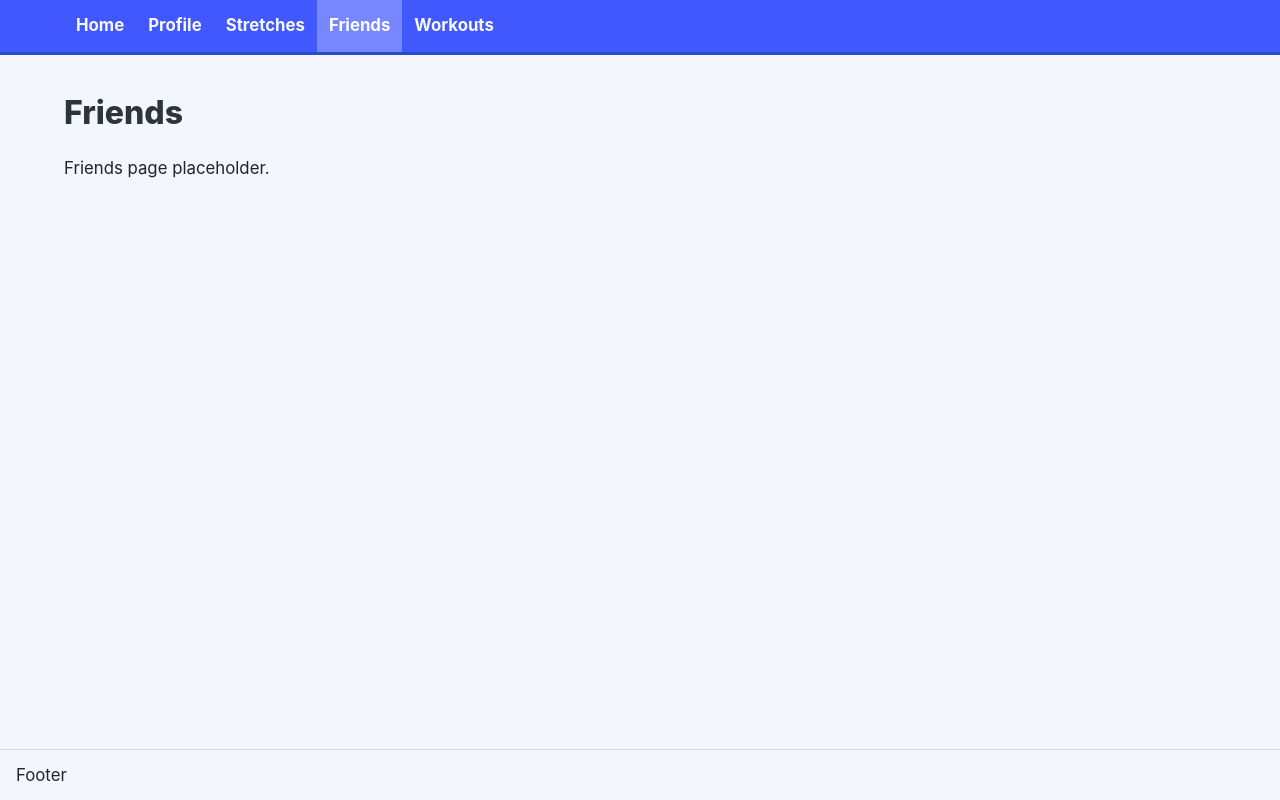
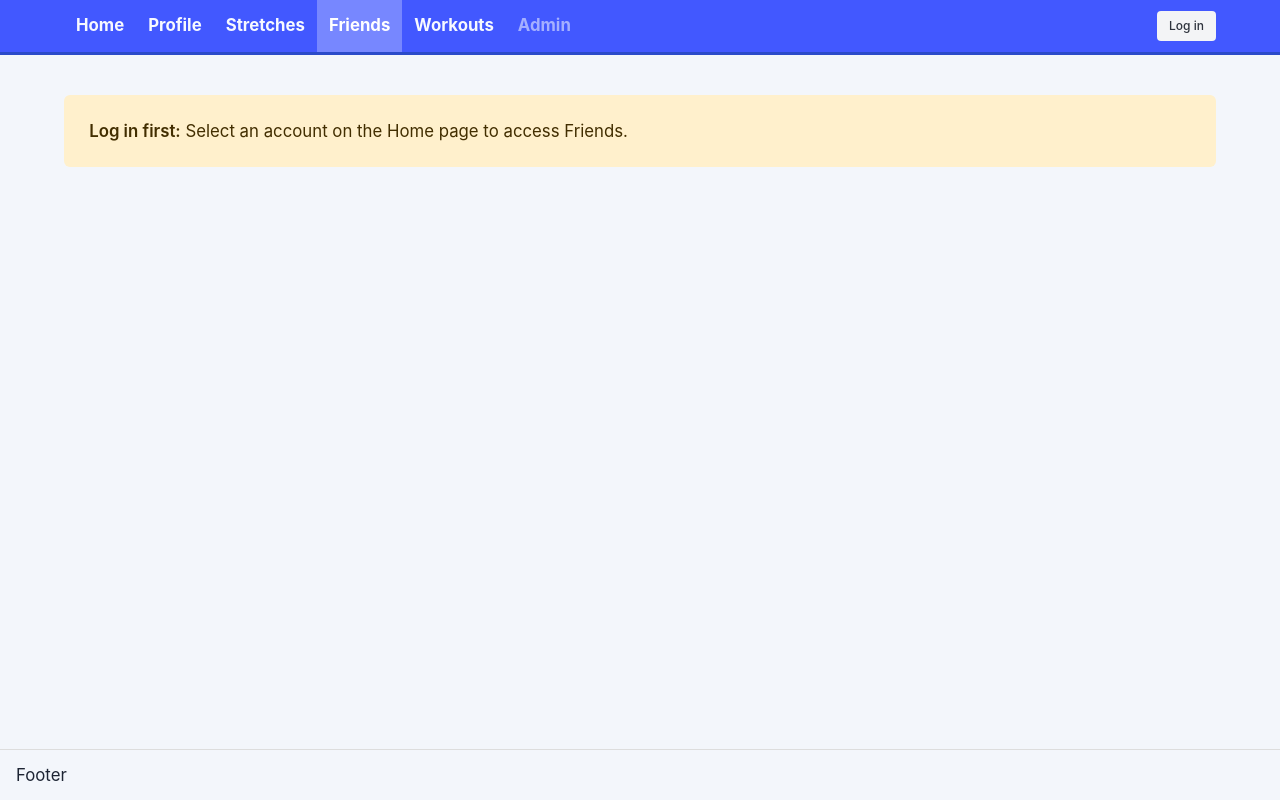
Before and after one commit to ShahidHKhan/FinalProject-CPS493-, a Vue app in the folder client/: page /friends in a window 1280 px wide. Built offline with nearby package versions, Linux system fonts and the light colour scheme.

Commit message:
set up login system, just user database, plus admin system

```diff
--- a/client/src/components/Navbar.vue
+++ b/client/src/components/Navbar.vue
@@ -1,3 +1,21 @@
+<script setup lang="ts">
+import { storeToRefs } from 'pinia'
+import { ref } from 'vue'
+import { useAuthStore } from '../stores/auth'
+import type { User } from '../stores/types'
+
+const authStore = useAuthStore()
+const { availableAccounts, currentUser, isAdmin } = storeToRefs(authStore)
+const { loginAs, logout } = authStore
+
+const showLoginMenu = ref(false)
+
+const handleLogin = (user: User) => {
+  loginAs(user)
+  showLoginMenu.value = false
+}
+</script>
+
 <template>
   <nav class="navbar is-link" role="navigation" aria-label="main navigation">
     <div class="container">
@@ -8,6 +26,46 @@
           <RouterLink to="/database" class="navbar-item nav-link">Stretches</RouterLink>
           <RouterLink to="/friends" class="navbar-item nav-link">Friends</RouterLink>
           <RouterLink to="/workouts" class="navbar-item nav-link">Workouts</RouterLink>
+          <RouterLink v-if="isAdmin" to="/admin" class="navbar-item nav-link">Admin</RouterLink>
+          <span v-else class="navbar-item nav-link is-disabled" aria-disabled="true">Admin</span>
+        </div>
+
+        <div class="navbar-end is-align-items-center">
+          <div v-if="currentUser" class="navbar-item has-text-white user-label">
+            {{ currentUser.name }} ({{ currentUser.role }})
+          </div>
+
+          <div class="navbar-item" v-if="!currentUser">
+            <div class="dropdown is-right" :class="{ 'is-active': showLoginMenu }">
+              <div class="dropdown-trigger">
+                <button
+                  class="button is-light is-small"
+                  aria-haspopup="true"
+                  aria-controls="login-menu"
+                  @click="showLoginMenu = !showLoginMenu"
+                >
+                  <span>Log in</span>
+                </button>
+              </div>
+
+              <div id="login-menu" class="dropdown-menu" role="menu">
+                <div class="dropdown-content">
+                  <button
+                    v-for="account in availableAccounts"
+                    :key="account.id"
+                    class="dropdown-item profile-option"
+                    @click="handleLogin(account)"
+                  >
+                    {{ account.name }}
+                  </button>
+                </div>
+              </div>
+            </div>
+          </div>
+
+          <div class="navbar-item" v-else>
+            <button class="button is-danger is-light is-small" @click="logout">Log out</button>
+          </div>
         </div>
       </div>
     </div>
@@ -34,4 +92,20 @@
   background-color: rgba(255, 255, 255, 0.28);
   color: #ffffff;
 }
+
+.is-disabled {
+  opacity: 0.55;
+  cursor: not-allowed;
+}
+
+.profile-option {
+  width: 100%;
+  text-align: left;
+  border: 0;
+  background: transparent;
+}
+
+.user-label {
+  font-weight: 700;
+}
 </style>
--- a/client/src/router/index.ts
+++ b/client/src/router/index.ts
@@ -1,5 +1,17 @@
 import { createRouter, createWebHistory } from 'vue-router'
 import HomePage from '../views/HomePage.vue'
+
+const isStoredAdmin = (): boolean => {
+  const raw = localStorage.getItem('mock-current-user')
+  if (!raw) return false
+
+  try {
+    const parsed = JSON.parse(raw) as { role?: string }
+    return parsed.role === 'admin'
+  } catch {
+    return false
+  }
+}
 
 const router = createRouter({
   history: createWebHistory(import.meta.env.BASE_URL),
@@ -29,6 +41,18 @@ const router = createRouter({
       name: 'workouts',
       component: () => import('../views/WorkoutsPage.vue'),
     },
+    {
+      path: '/admin',
+      name: 'admin',
+      component: () => import('../views/AdminPage.vue'),
+      beforeEnter: () => {
+        if (isStoredAdmin()) {
+          return true
+        }
+
+        return { name: 'home' }
+      },
+    },
   ],
 })
 
--- /dev/null
+++ b/client/src/stores/auth.ts
@@ -0,0 +1,50 @@
+import { defineStore } from 'pinia'
+import { computed, ref } from 'vue'
+import type { User } from './types'
+
+const STORAGE_KEY = 'mock-current-user'
+
+const availableAccounts: User[] = [
+  { id: 1, name: 'Admin Alice', role: 'admin' },
+  { id: 2, name: 'Regular Bob', role: 'regular' },
+  { id: 3, name: 'Regular Charlie', role: 'regular' },
+]
+
+const loadStoredUser = (): User | null => {
+  const raw = localStorage.getItem(STORAGE_KEY)
+  if (!raw) return null
+
+  try {
+    const parsed = JSON.parse(raw) as User
+    return availableAccounts.find((account) => account.id === parsed.id) ?? null
+  } catch {
+    return null
+  }
+}
+
+export const useAuthStore = defineStore('auth', () => {
+  const accountOptions = ref<User[]>(availableAccounts)
+  const currentUser = ref<User | null>(loadStoredUser())
+
+  const isLoggedIn = computed(() => currentUser.value !== null)
+  const isAdmin = computed(() => currentUser.value?.role === 'admin')
+
+  const loginAs = (user: User) => {
+    currentUser.value = user
+    localStorage.setItem(STORAGE_KEY, JSON.stringify(user))
+  }
+
+  const logout = () => {
+    currentUser.value = null
+    localStorage.removeItem(STORAGE_KEY)
+  }
+
+  return {
+    availableAccounts: accountOptions,
+    currentUser,
+    isLoggedIn,
+    isAdmin,
+    loginAs,
+    logout,
+  }
+})
--- /dev/null
+++ b/client/src/views/AdminPage.vue
@@ -0,0 +1,49 @@
+<script setup lang="ts">
+import { storeToRefs } from 'pinia'
+import { useAuthStore } from '../stores/auth'
+
+const authStore = useAuthStore()
+const { availableAccounts, currentUser, isAdmin } = storeToRefs(authStore)
+</script>
+
+<template>
+  <section class="section">
+    <div class="container">
+      <div v-if="!currentUser" class="notification is-warning is-light">
+        <strong>Log in first:</strong> Use the Log in button in the navbar.
+      </div>
+
+      <div v-else-if="!isAdmin" class="notification is-danger is-light">
+        <strong>Access denied:</strong> Admin access is required for this page.
+      </div>
+
+      <div v-else>
+        <h1 class="title">Admin</h1>
+        <p class="subtitle">User List</p>
+
+        <div class="table-container">
+          <table class="table is-fullwidth is-striped is-hoverable">
+            <thead>
+              <tr>
+                <th>ID</th>
+                <th>Name</th>
+                <th>Role</th>
+              </tr>
+            </thead>
+            <tbody>
+              <tr v-for="user in availableAccounts" :key="user.id">
+                <td>{{ user.id }}</td>
+                <td>{{ user.name }}</td>
+                <td>
+                  <span class="tag" :class="user.role === 'admin' ? 'is-primary' : 'is-info is-light'">
+                    {{ user.role }}
+                  </span>
+                </td>
+              </tr>
+            </tbody>
+          </table>
+        </div>
+      </div>
+    </div>
+  </section>
+</template>
--- a/client/src/views/FriendsPage.vue
+++ b/client/src/views/FriendsPage.vue
@@ -1,8 +1,22 @@
+<script setup lang="ts">
+import { storeToRefs } from 'pinia'
+import { useAuthStore } from '../stores/auth'
+
+const authStore = useAuthStore()
+const { currentUser } = storeToRefs(authStore)
+</script>
+
 <template>
   <section class="section">
     <div class="container">
-      <h1 class="title">Friends</h1>
-      <p>Friends page placeholder.</p>
+      <div v-if="!currentUser" class="notification is-warning is-light">
+        <strong>Log in first:</strong> Select an account on the Home page to access Friends.
+      </div>
+
+      <template v-else>
+        <h1 class="title">Friends</h1>
+        <p>Friends page placeholder.</p>
+      </template>
     </div>
   </section>
 </template>
--- a/client/src/views/HomePage.vue
+++ b/client/src/views/HomePage.vue
@@ -1,8 +1,37 @@
+<script setup lang="ts">
+import { storeToRefs } from 'pinia'
+import { useAuthStore } from '../stores/auth'
+
+const authStore = useAuthStore()
+const { currentUser } = storeToRefs(authStore)
+</script>
+
 <template>
   <section class="section">
     <div class="container">
-      <h1 class="title">Pea Tea "Physical Therapy"</h1>
-      <p>Starter page. Add your content here.</p>
+      <div v-if="!currentUser" class="notification is-warning is-light">
+        <strong>Log in first:</strong> Use the <strong>Log in</strong> button on the right side of the navbar,
+        then choose a profile.
+      </div>
+
+      <div v-else class="box">
+        <h1 class="title mb-4">Welcome, {{ currentUser.name }}!</h1>
+
+        <p class="mb-4">
+          Current role:
+          <span class="tag is-medium" :class="currentUser.role === 'admin' ? 'is-primary' : 'is-info'">
+            {{ currentUser.role }}
+          </span>
+        </p>
+
+        <div v-if="currentUser.role === 'admin'" class="notification is-warning is-light">
+          <strong>Admin View:</strong> You can see admin-only controls.
+        </div>
+
+        <div v-else class="notification is-info is-light">
+          <strong>Regular View:</strong> You are signed in as a standard user.
+        </div>
+      </div>
     </div>
   </section>
 </template>
--- a/client/src/views/ProfilePage.vue
+++ b/client/src/views/ProfilePage.vue
@@ -1,8 +1,22 @@
+<script setup lang="ts">
+import { storeToRefs } from 'pinia'
+import { useAuthStore } from '../stores/auth'
+
+const authStore = useAuthStore()
+const { currentUser } = storeToRefs(authStore)
+</script>
+
 <template>
   <section class="section">
     <div class="container">
-      <h1 class="title">Profile</h1>
-      <p>Profile page placeholder.</p>
+      <div v-if="!currentUser" class="notification is-warning is-light">
+        <strong>Log in first:</strong> Select an account on the Home page to access Profile.
+      </div>
+
+      <template v-else>
+        <h1 class="title">Profile</h1>
+        <p>Profile page placeholder for {{ currentUser.name }}.</p>
+      </template>
     </div>
   </section>
 </template>
--- a/client/src/views/StretchList.vue
+++ b/client/src/views/StretchList.vue
@@ -1,14 +1,22 @@
 <script setup lang="ts">
 import { storeToRefs } from 'pinia'
+import { useAuthStore } from '../stores/auth'
 import { useStretchStore } from '../stores/stretches'
 
+const authStore = useAuthStore()
 const stretchStore = useStretchStore()
+const { currentUser } = storeToRefs(authStore)
 const { stretches } = storeToRefs(stretchStore)
 </script>
 
 <template>
   <section class="section">
     <div class="container">
+      <div v-if="!currentUser" class="notification is-warning is-light">
+        <strong>Log in first:</strong> Select an account on the Home page to access Stretches.
+      </div>
+
+      <template v-else>
         <h1 class="title is-1">Stretches List</h1>
         <div class="content">
           <div v-for="stretch in stretches" :key="stretch.id" class="box mb-4">
@@ -20,6 +28,7 @@ const { stretches } = storeToRefs(stretchStore)
             <p><strong>Target Muscles:</strong> {{ stretch.targetMuscles.join(', ') }}</p>
           </div>
         </div>
+      </template>
     </div>
   </section>
 </template>
--- a/client/src/views/WorkoutsPage.vue
+++ b/client/src/views/WorkoutsPage.vue
@@ -1,8 +1,22 @@
+<script setup lang="ts">
+import { storeToRefs } from 'pinia'
+import { useAuthStore } from '../stores/auth'
+
+const authStore = useAuthStore()
+const { currentUser } = storeToRefs(authStore)
+</script>
+
 <template>
   <section class="section">
     <div class="container">
-      <h1 class="title">Workouts</h1>
-      <p>Workouts page placeholder.</p>
+      <div v-if="!currentUser" class="notification is-warning is-light">
+        <strong>Log in first:</strong> Select an account on the Home page to access Workouts.
+      </div>
+
+      <template v-else>
+        <h1 class="title">Workouts</h1>
+        <p>Workouts page placeholder.</p>
+      </template>
     </div>
   </section>
 </template>
```
Also changed, not shown: client/src/stores/types/index.ts (+8 -0 lines). Lines whose indentation alone changed are shown as unchanged.
